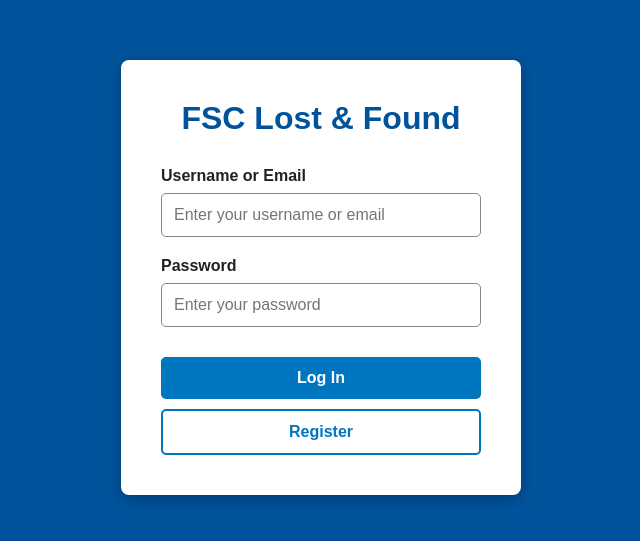
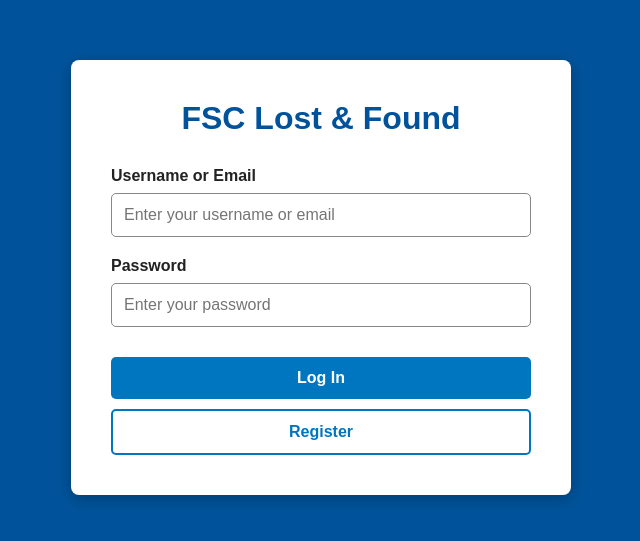
Before and after one commit to barzd/capstone-project, a React app in the folder frontend/: page / in a window 1280 px wide. Shown: the part 123-664 px from the top of the page, without its empty margins (319-959 px from the left). Built offline with nearby package versions, Linux system fonts and the light colour scheme; the HTML template or start-up script is replaced by a standard one.

Commit message:
Fixing Login card width

```diff
--- a/frontend/src/App.css
+++ b/frontend/src/App.css
@@ -21,7 +21,8 @@ body {
 }
 
 .login-card {
-  width: 400px;
+  width: 100%;
+  max-width: 500px;
 
   background-color: white;
 
```
